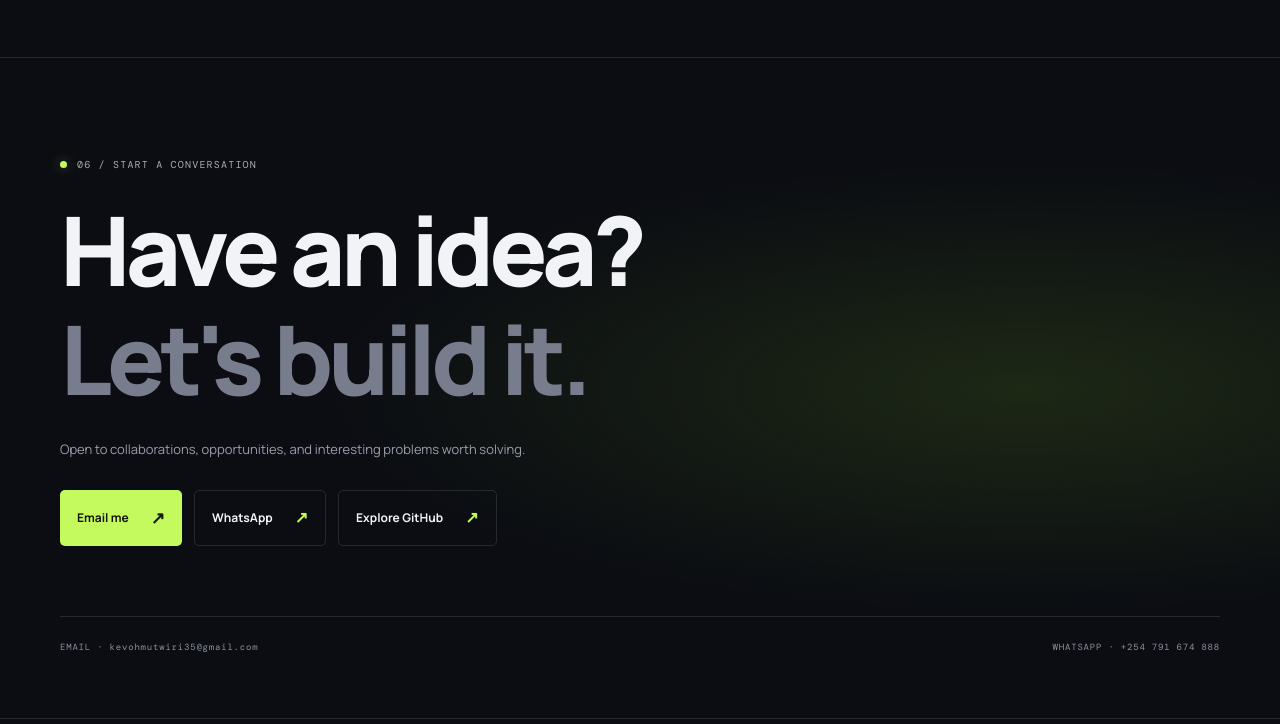
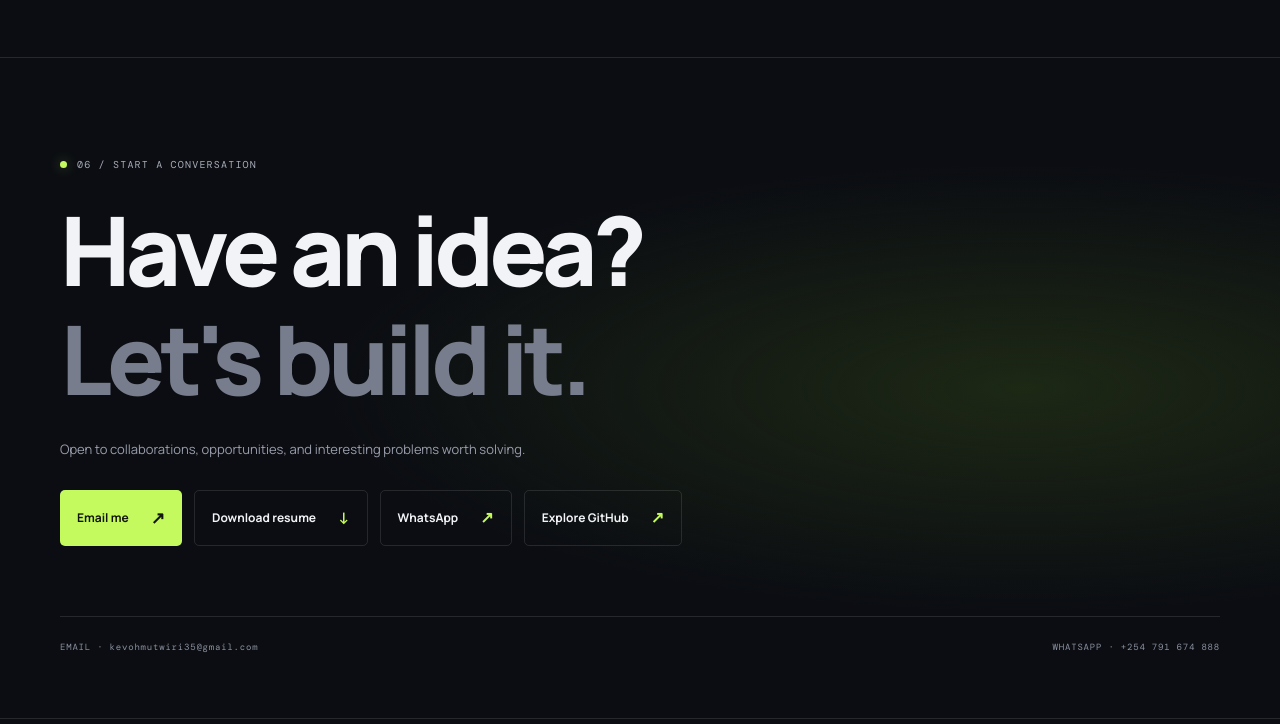
Before and after one commit to kevohmutwiri9-creator/klaus-web, a plain HTML site: page index.html in a window 1280 px wide. Shown: the part 4096-4820 px from the top of the page. Drawn offline with nearby package versions, Linux system fonts and the light colour scheme; no server answers.

Commit message:
Add downloadable resume
Co-authored-by: Copilot <223556219+Copilot@users.noreply.github.com>

```diff
--- a/index.html
+++ b/index.html
@@ -84,7 +84,7 @@
       <div class="journey-grid"><div class="journey-intro reveal"><p class="large-copy">Every project teaches me <span class="accent">something new.</span></p><p>My journey blends formal computer science learning, hands-on IT experience, and independent software projects.</p></div><div class="timeline reveal"><article class="timeline-item"><span class="timeline-dot"></span><div class="timeline-date">2026 · HANDS-ON EXPERIENCE</div><h3>ICT / IT Support Experience</h3><p>Supported day-to-day ICT operations, troubleshooting, device setup, connectivity, and user support in a working environment.</p></article><article class="timeline-item"><span class="timeline-dot"></span><div class="timeline-date">COMPUTER SCIENCE</div><h3>Building a technical foundation</h3><p>Studied programming, databases, software development, and IT systems — then applied the learning through practical projects.</p></article><article class="timeline-item"><span class="timeline-dot"></span><div class="timeline-date">ONGOING</div><h3>Independent builder</h3><p>Creating web apps and AI experiments while improving my engineering habits, portfolio, and product thinking.</p></article></div></div>
     </section>
 
-    <section class="contact-section" id="contact"><div class="section-wrap contact-inner reveal"><p class="eyebrow"><span class="status-dot"></span> 06 / START A CONVERSATION</p><h2>Have an idea?<br><span class="muted">Let's build it.</span></h2><p>Open to collaborations, opportunities, and interesting problems worth solving.</p><div class="contact-actions"><a class="button button-primary" href="mailto:kevohmutwiri35@gmail.com?subject=Let%27s%20work%20together">Email me <span>↗</span></a><a class="button button-ghost" href="https://wa.me/254791674888" target="_blank" rel="noreferrer">WhatsApp <span>↗</span></a><a class="button button-ghost" href="https://github.com/kevohmutwiri9-creator" target="_blank" rel="noreferrer">Explore GitHub <span>↗</span></a></div><div class="contact-bottom"><span>EMAIL · kevohmutwiri35@gmail.com</span><span>WHATSAPP · +254 791 674 888</span></div></div></section>
+    <section class="contact-section" id="contact"><div class="section-wrap contact-inner reveal"><p class="eyebrow"><span class="status-dot"></span> 06 / START A CONVERSATION</p><h2>Have an idea?<br><span class="muted">Let's build it.</span></h2><p>Open to collaborations, opportunities, and interesting problems worth solving.</p><div class="contact-actions"><a class="button button-primary" href="mailto:kevohmutwiri35@gmail.com?subject=Let%27s%20work%20together">Email me <span>↗</span></a><a class="button button-ghost" href="resume%20cv%20kelvin.pdf" download="Kelvin-Mutwiri-Resume.pdf">Download resume <span>↓</span></a><a class="button button-ghost" href="https://wa.me/254791674888" target="_blank" rel="noreferrer">WhatsApp <span>↗</span></a><a class="button button-ghost" href="https://github.com/kevohmutwiri9-creator" target="_blank" rel="noreferrer">Explore GitHub <span>↗</span></a></div><div class="contact-bottom"><span>EMAIL · kevohmutwiri35@gmail.com</span><span>WHATSAPP · +254 791 674 888</span></div></div></section>
   </main>
   <footer class="site-footer section-wrap"><a class="brand" href="#home"><span class="brand-mark">K</span><span>KLAUS<span class="brand-dot">.</span></span></a><span>Designed with curiosity. Built with code.</span><a href="#home" class="back-top">BACK TO TOP ↑</a><span class="copyright">© <span id="year"></span> KLAUS</span></footer>
   <script src="script.js"></script>
```
Also changed, not shown: 2 other files.
